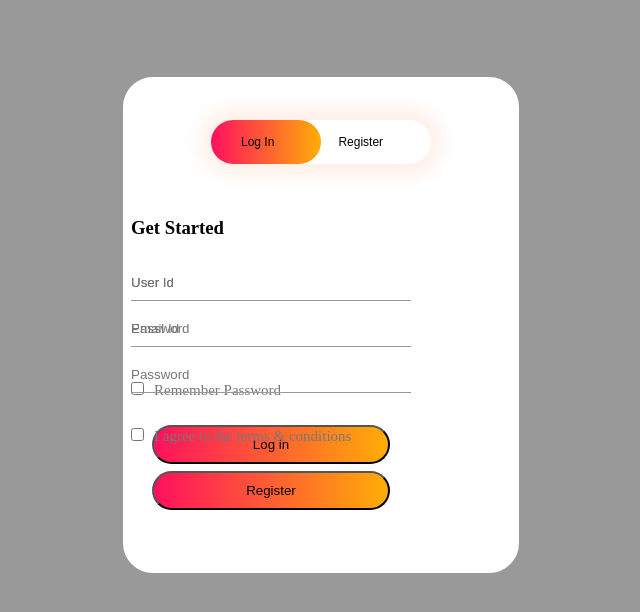
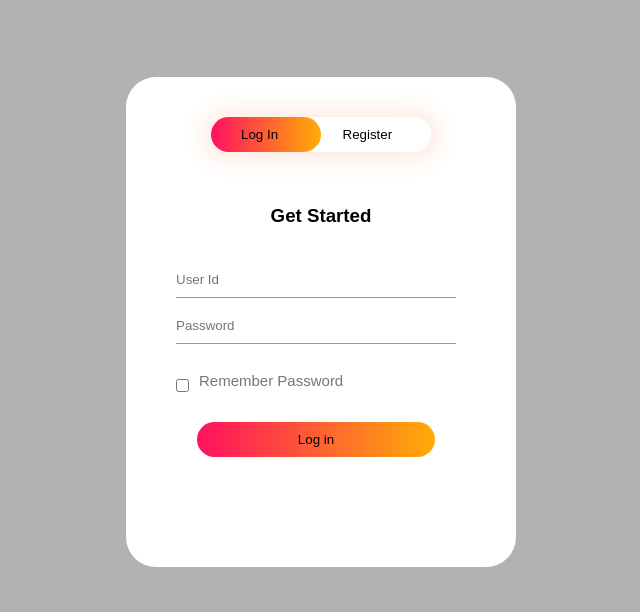
Before and after one commit to Abishek0012/Login_form, a plain HTML site: page index.html in a window 1280 px wide. Shown: the whole page, without its empty margins (319-959 px from the left). Drawn offline with Linux system fonts and the light colour scheme.

Commit message:
completed styling login form

```diff
--- a/style.css
+++ b/style.css
@@ -1,21 +1,20 @@
 * {
   margin: 0;
   padding: 0;
+  font-family: sans-serif;
 }
 
-.one {
+.one{
   height: 100%;
   width: 100%;
-  background-image: linear-gradient(rgba(0, 0, 0, 0.4), rgba(0, 0, 0, 0.4)),
+  background-image: linear-gradient(rgba(0, 0, 0, 0.3), rgba(0, 0, 0, 0.3)),
   url(./img/book.jpg);
   background-position: center;
   background-size: cover;
-  /* position: fixed; */
   position: absolute;
 }
 
 .form-box{
-  border: white solid;
   width: 380px;
   height: 480px;
   position: relative;
@@ -23,6 +22,7 @@
   background: #fff;
   padding: 5px;
   border-radius: 30px;
+  overflow: hidden;
 }
 
   .button-box {
@@ -34,8 +34,7 @@
 }
 
 .toggle-btn{
-  font-size: 12px;
-  padding: 15px 30px;
+  padding: 10px 30px;
   cursor: pointer;
   background: transparent;
   border: 0;
@@ -54,7 +53,13 @@
   transition: .5s;
 }
 
+#text{
+  text-align: center;
+
+}
+
 .input-group{
+  /* padding: 0px 40px; */
   top: 180px;
   position: absolute;
   width: 280px;
@@ -79,7 +84,7 @@
   cursor: pointer;
   display: block;
   margin: auto;
-  background: linear-gradient(to right, #ff105f,#ffad06); I
+  background: linear-gradient(to right, #ff105f,#ffad06);
   border: 0;
   outline: none;
   border-radius: 30px;
@@ -94,4 +99,13 @@ span{
   color: #777;
   font-size: 15px;
   bottom: 68px;
+  position: absolute;
 }
+
+#login{
+    left: 50px;
+}
+
+#register{
+    left: 450px;
+}
```
